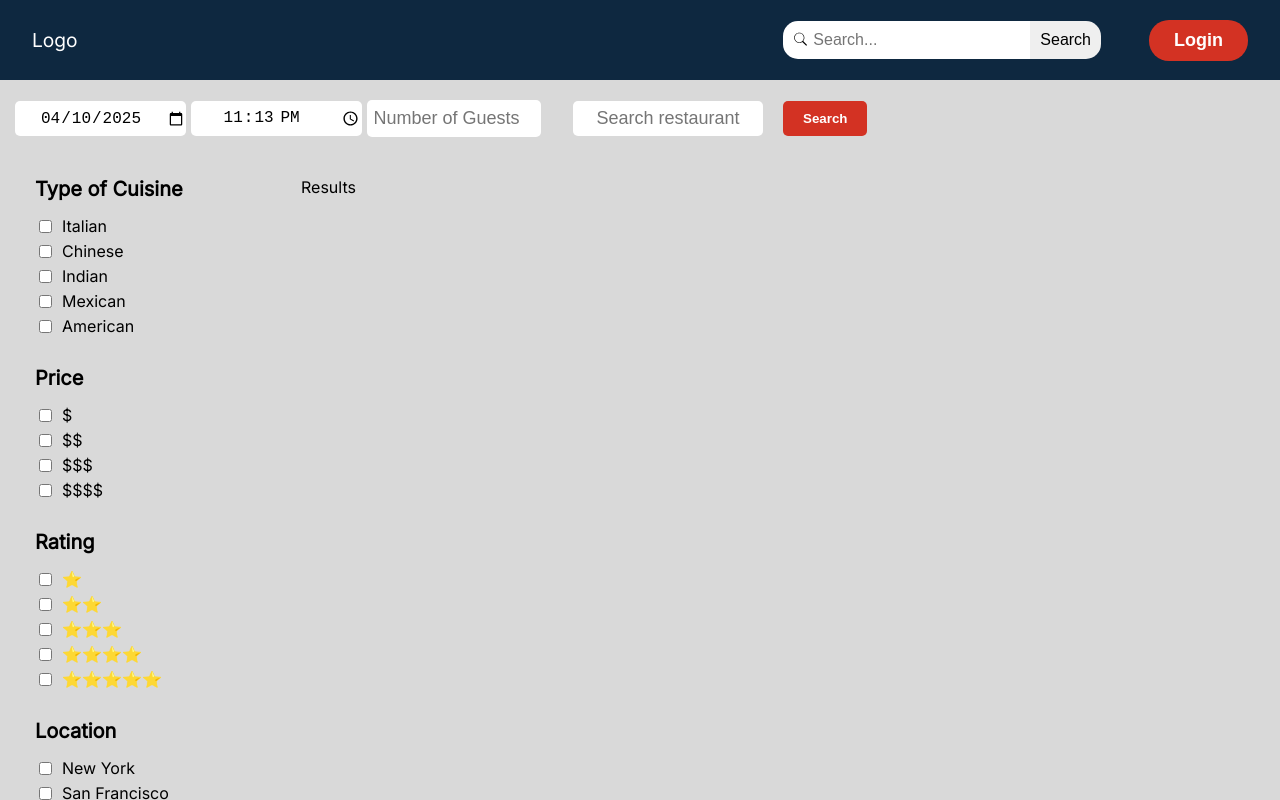
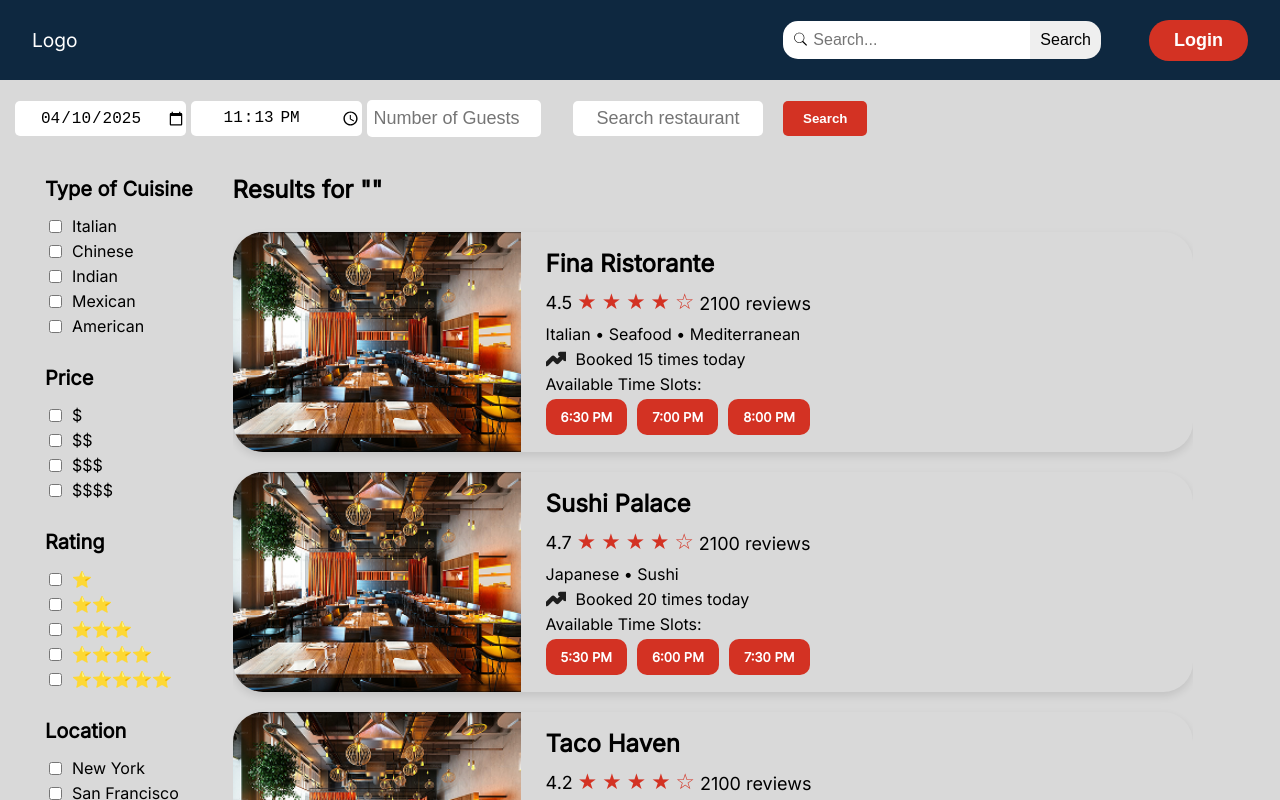
Before and after one commit to gopinathsjsu/team-project-20201-codecrafters, a React (Vite) app in the folder cmpe202project/: page /search in a window 1280 px wide. Shown: the top 800 px of the page. Built offline with nearby package versions, Linux system fonts and the light colour scheme.

Commit message:
Refactor SearchResultsPage to display top-rated restaurants and update CSS for improved layout and styling

```diff
--- a/cmpe202project/src/pages/SearchResultsPage.jsx
+++ b/cmpe202project/src/pages/SearchResultsPage.jsx
@@ -1,11 +1,97 @@
 import React, { useContext, useEffect } from "react";
 import { ReservationContext } from "../context/ReservationContext";
 import SearchComponent from "../components/SearchComponent";
+import RestaurantBox from "../components/RestaurantBox";
 import "../styles/SearchResultsPage.css";
 
 const SearchResultsPage = () => {
   const { reservationDate, reservationTime, numberOfGuests, searchTerm } =
     useContext(ReservationContext);
+
+  const getTopRatedRestaurants = () => {
+    return [
+      {
+        name: "Fina Ristorante",
+        rating: 4.5,
+        reviews: 2100,
+        cuisine: "Italian • Seafood • Mediterranean",
+        bookedTimes: 15,
+        timeSlots: ["6:30 PM", "7:00 PM", "8:00 PM"],
+      },
+      {
+        name: "Sushi Palace",
+        rating: 4.7,
+        reviews: 2100,
+        cuisine: "Japanese • Sushi",
+        bookedTimes: 20,
+        timeSlots: ["5:30 PM", "6:00 PM", "7:30 PM"],
+      },
+      {
+        name: "Taco Haven",
+        rating: 4.2,
+        reviews: 2100,
+        cuisine: "Mexican • Tacos",
+        bookedTimes: 10,
+        timeSlots: ["12:00 PM", "1:00 PM", "2:00 PM"],
+      },
+      {
+        name: "Fina Ristorante",
+        rating: 4.5,
+        reviews: 2100,
+        cuisine: "Italian • Seafood • Mediterranean",
+        bookedTimes: 15,
+        timeSlots: ["6:30 PM", "7:00 PM", "8:00 PM"],
+      },
+      {
+        name: "Sushi Palace",
+        rating: 4.7,
+        reviews: 2100,
+        cuisine: "Japanese • Sushi",
+        bookedTimes: 20,
+        timeSlots: ["5:30 PM", "6:00 PM", "7:30 PM"],
+      },
+      {
+        name: "Taco Haven",
+        rating: 4.2,
+        reviews: 2100,
+        cuisine: "Mexican • Tacos",
+        bookedTimes: 10,
+        timeSlots: ["12:00 PM", "1:00 PM", "2:00 PM"],
+      },
+      {
+        name: "Fina Ristorante",
+        rating: 4.5,
+        reviews: 2100,
+        cuisine: "Italian • Seafood • Mediterranean",
+        bookedTimes: 15,
+        timeSlots: ["6:30 PM", "7:00 PM", "8:00 PM"],
+      },
+      {
+        name: "Sushi Palace",
+        rating: 4.7,
+        reviews: 2100,
+        cuisine: "Japanese • Sushi",
+        bookedTimes: 20,
+        timeSlots: ["5:30 PM", "6:00 PM", "7:30 PM"],
+      },
+      {
+        name: "Taco Haven",
+        rating: 4.2,
+        reviews: 2100,
+        cuisine: "Mexican • Tacos",
+        bookedTimes: 10,
+        timeSlots: ["12:00 PM", "1:00 PM", "2:00 PM"],
+      },
+      {
+        name: "Fina Ristorante",
+        rating: 4.5,
+        reviews: 2100,
+        cuisine: "Italian • Seafood • Mediterranean",
+        bookedTimes: 15,
+        timeSlots: ["6:30 PM", "7:00 PM", "8:00 PM"],
+      },
+    ];
+  };
 
   return (
     <main className="search-container">
@@ -86,7 +172,23 @@ const SearchResultsPage = () => {
             </label>
           </div>
         </div>
-        <div className="results-container">Results</div>
+        <div className="results-container">
+          <h2>{`Results for "${searchTerm}"`}</h2>
+          <div className="restaurant-list">
+            {getTopRatedRestaurants().map((restaurant, index) => (
+              <RestaurantBox
+                horizontal={true}
+                key={index}
+                name={restaurant.name}
+                rating={restaurant.rating}
+                reviews={restaurant.reviews}
+                cuisine={restaurant.cuisine}
+                bookedTimes={restaurant.bookedTimes}
+                timeSlots={restaurant.timeSlots}
+              />
+            ))}
+          </div>
+        </div>
       </div>
     </main>
   );
--- a/cmpe202project/src/styles/SearchResultsPage.css
+++ b/cmpe202project/src/styles/SearchResultsPage.css
@@ -18,16 +18,10 @@
 .filters-container{
     display: flex;
     flex-direction: column;
-    margin: 20px 15px;
+    margin: 20px 25px;
     margin-top: 0;
     width: 20%;
-}
-
-.results-container{
-    display: flex;
-    flex-direction: column;
-    margin: 20px 15px;
-    width: 75%;
+    max-width: max-content;
 }
 
 .filter-item{
@@ -58,3 +52,21 @@
     font-weight: bold;
     margin: 10px 0;
 }
+
+.results-container{
+    display: flex;
+    flex-direction: column;
+    margin: 20px 15px;
+    margin-top: 0;
+    width: 75%;
+}
+
+.results-container h2{
+    margin: 18px 0px;
+}
+
+.results-container .restaurant-list{
+    display: flex;
+    flex-direction: column;
+    gap: 20px;
+}
```
